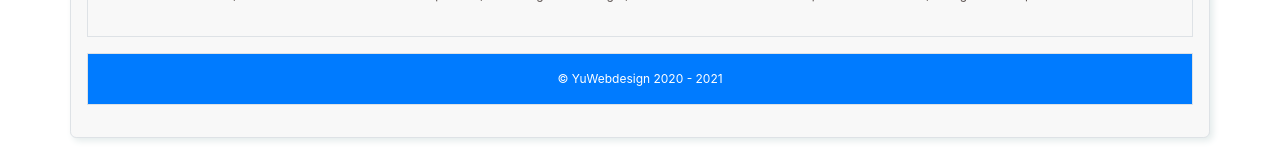
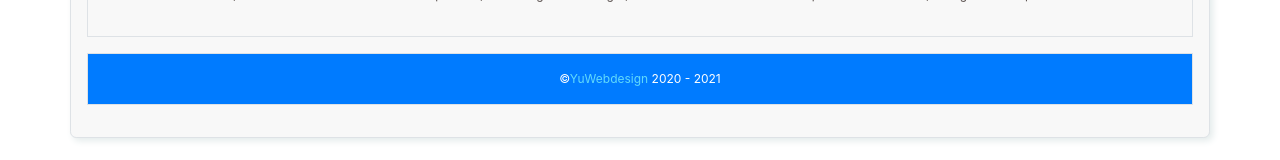
Before and after one commit to YuliaTarima/React-Cat-Counter, a React (Create React App) app: page / in a window 1280 px wide. Shown: the part 489-649 px from the top of the page. Built offline with nearby package versions, Linux system fonts and the light colour scheme.

Commit message:
Edit: added owner link to Footer copyright

```diff
--- a/src/components/Footer.js
+++ b/src/components/Footer.js
@@ -6,7 +6,16 @@ function Footer() {
   return (
     <div className="container p-3 my-3 bg-primary text-white border">
       <footer>
-        &copy; YuWebdesign {new Date().getFullYear()} - 2021
+        &copy;
+        <a
+           className="App-link"
+           href="YuWebdesign"
+           target="_blank"
+           rel="noopener noreferrer"
+        >
+        YuWebdesign&nbsp;
+        </a>
+        {new Date().getFullYear()} - 2021
       </footer>
     </div>
   );
```
